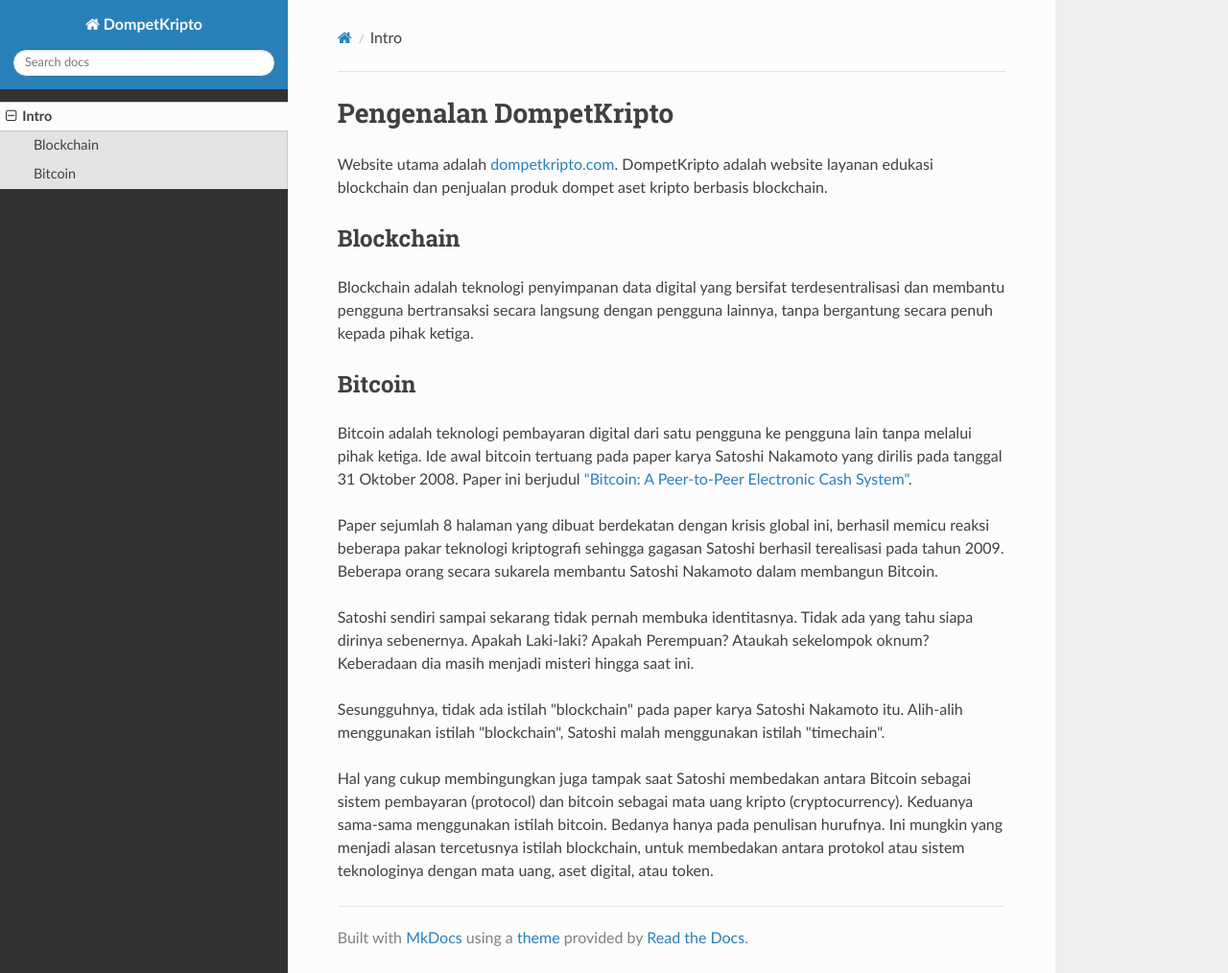
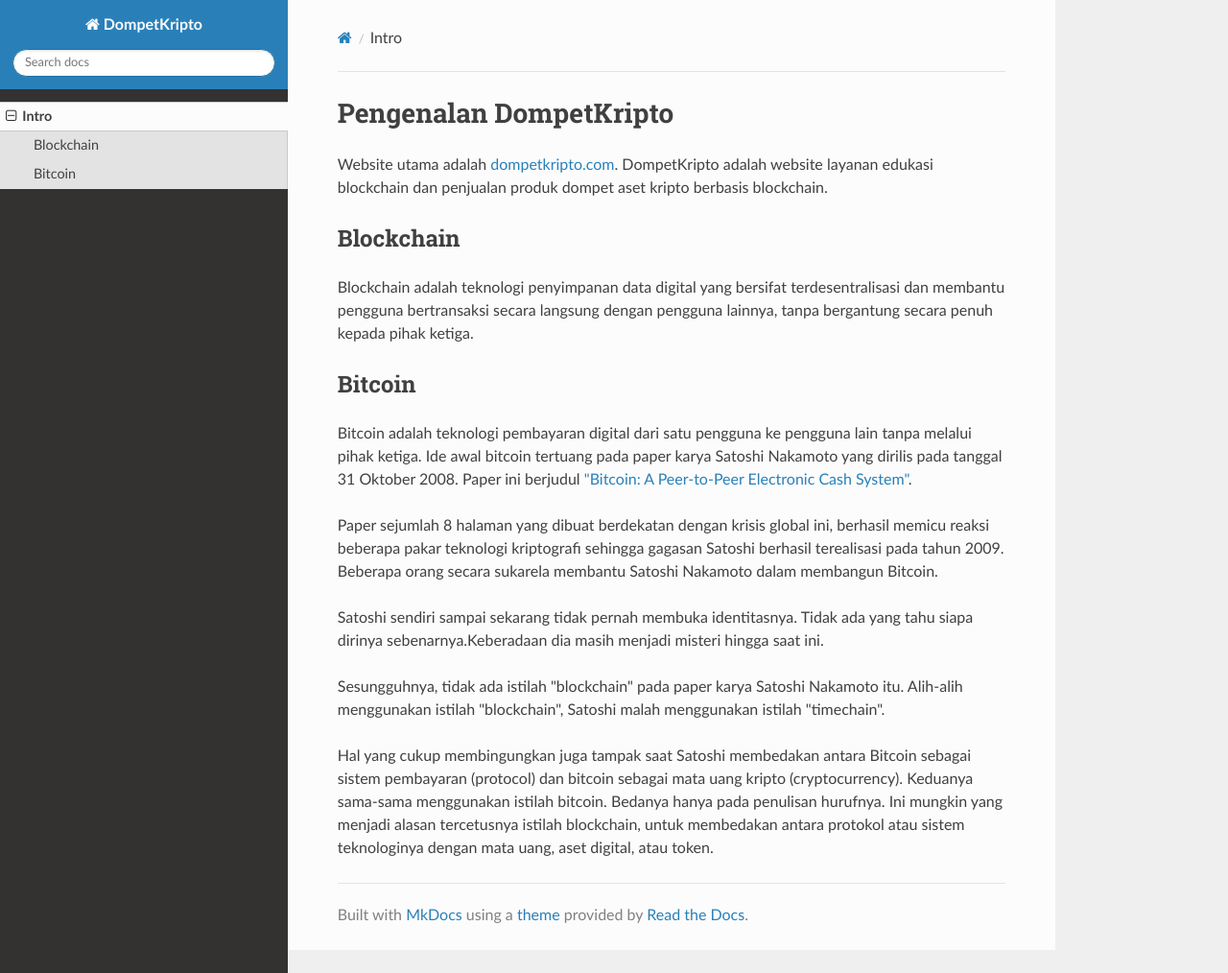
Before and after one commit to dompetkripto/docs, an MkDocs documentation site: the page built from docs/index.md, in a window 1280 px wide and 1014 px high. Shown: the whole window at 96% size. Built offline with MkDocs 1.6.1, drawn with Linux system fonts in a browser that asks for light colours; nearby versions of some CDN libraries.

Commit message:
Update index.md

```diff
--- a/docs/index.md
+++ b/docs/index.md
@@ -17,7 +17,7 @@
 
   Paper sejumlah 8 halaman yang dibuat berdekatan dengan krisis global ini, berhasil memicu reaksi beberapa pakar teknologi kriptografi sehingga gagasan Satoshi berhasil terealisasi pada tahun 2009. Beberapa orang secara sukarela membantu Satoshi Nakamoto dalam membangun Bitcoin.
 
-  Satoshi sendiri sampai sekarang tidak pernah membuka identitasnya. Tidak ada yang tahu siapa dirinya sebenernya. Apakah Laki-laki? Apakah Perempuan? Ataukah sekelompok oknum? Keberadaan dia masih menjadi misteri hingga saat ini.
+  Satoshi sendiri sampai sekarang tidak pernah membuka identitasnya. Tidak ada yang tahu siapa dirinya sebenarnya.Keberadaan dia masih menjadi misteri hingga saat ini.
 
   Sesungguhnya, tidak ada istilah "blockchain" pada paper karya Satoshi Nakamoto itu. Alih-alih menggunakan istilah "blockchain", Satoshi malah menggunakan istilah "timechain".
 
```
